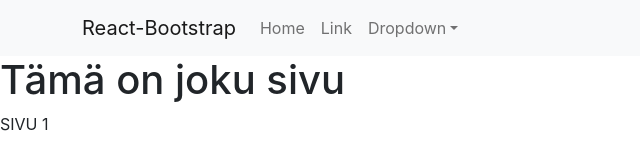
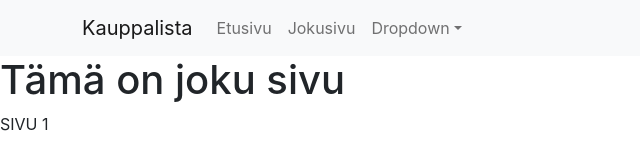
Before and after one commit to SergeiVasilyev/kauppalista2, a Next.js app: page /joku/sivu in a window 1280 px wide. Shown: the top 150 px of the page, without its empty margins (0-640 px from the left). Built offline with nearby package versions, Linux system fonts and the light colour scheme.

Commit message:
navbar updated

```diff
--- a/components/NavBar.tsx
+++ b/components/NavBar.tsx
@@ -1,3 +1,4 @@
+import Link from 'next/link';
 import Container from 'react-bootstrap/Container';
 import Nav from 'react-bootstrap/Nav';
 import Navbar from 'react-bootstrap/Navbar';
@@ -6,12 +7,15 @@ import NavDropdown from 'react-bootstrap/NavDropdown';
 export function NavBar() {
     return <Navbar bg="light" expand="lg">
         <Container>
-            <Navbar.Brand href="#home">React-Bootstrap</Navbar.Brand>
+            <Link href="/"><Navbar.Brand href="#home">Kauppalista</Navbar.Brand></Link>
             <Navbar.Toggle aria-controls="basic-navbar-nav" />
             <Navbar.Collapse id="basic-navbar-nav">
                 <Nav className="me-auto">
-                    <Nav.Link href="#home">Home</Nav.Link>
-                    <Nav.Link href="#link">Link</Nav.Link>
+
+                    <Nav.Link as={Link} href="/">Etusivu</Nav.Link>
+
+                    <Nav.Link as={Link} href="/joku/sivu">Jokusivu</Nav.Link>
+
                     <NavDropdown title="Dropdown" id="basic-nav-dropdown">
                         <NavDropdown.Item href="#action/3.1">Action</NavDropdown.Item>
                         <NavDropdown.Item href="#action/3.2">
```
